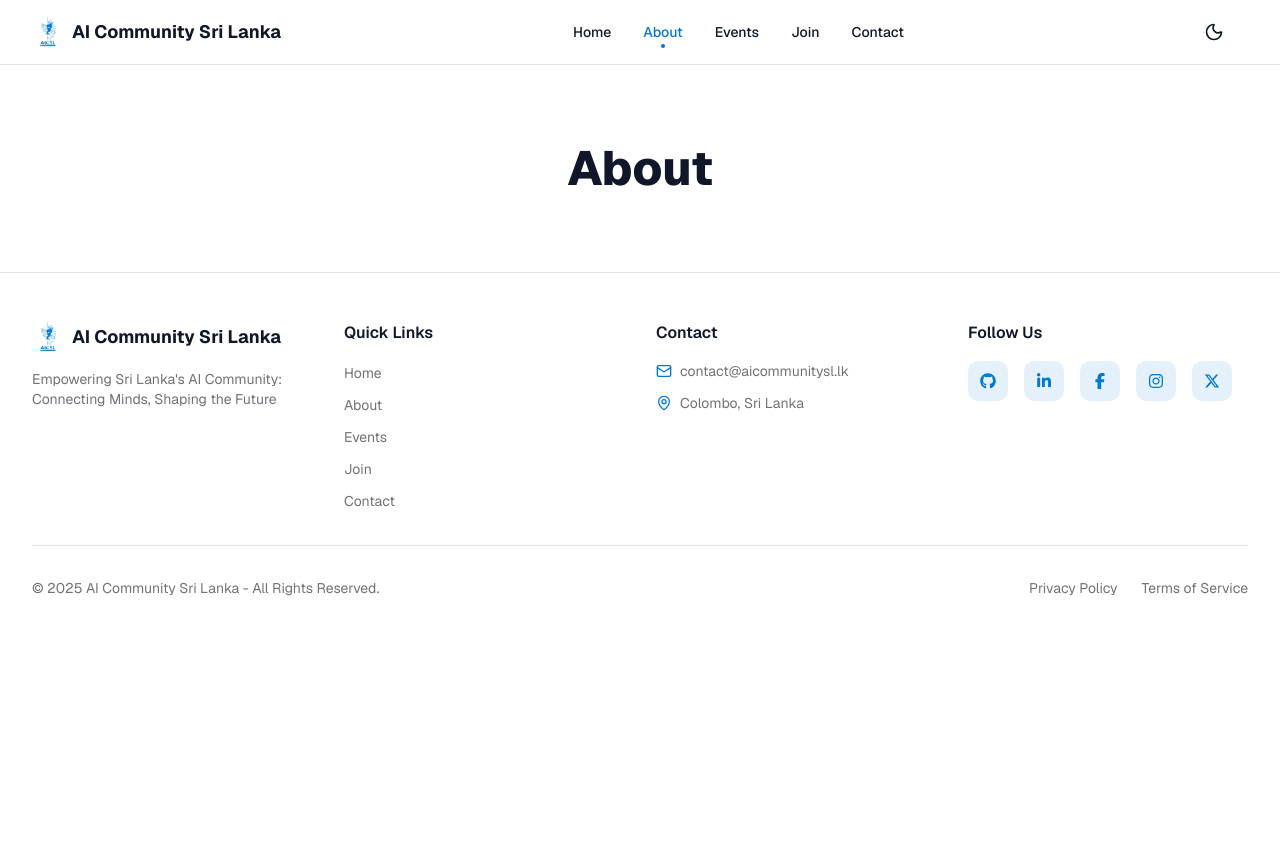
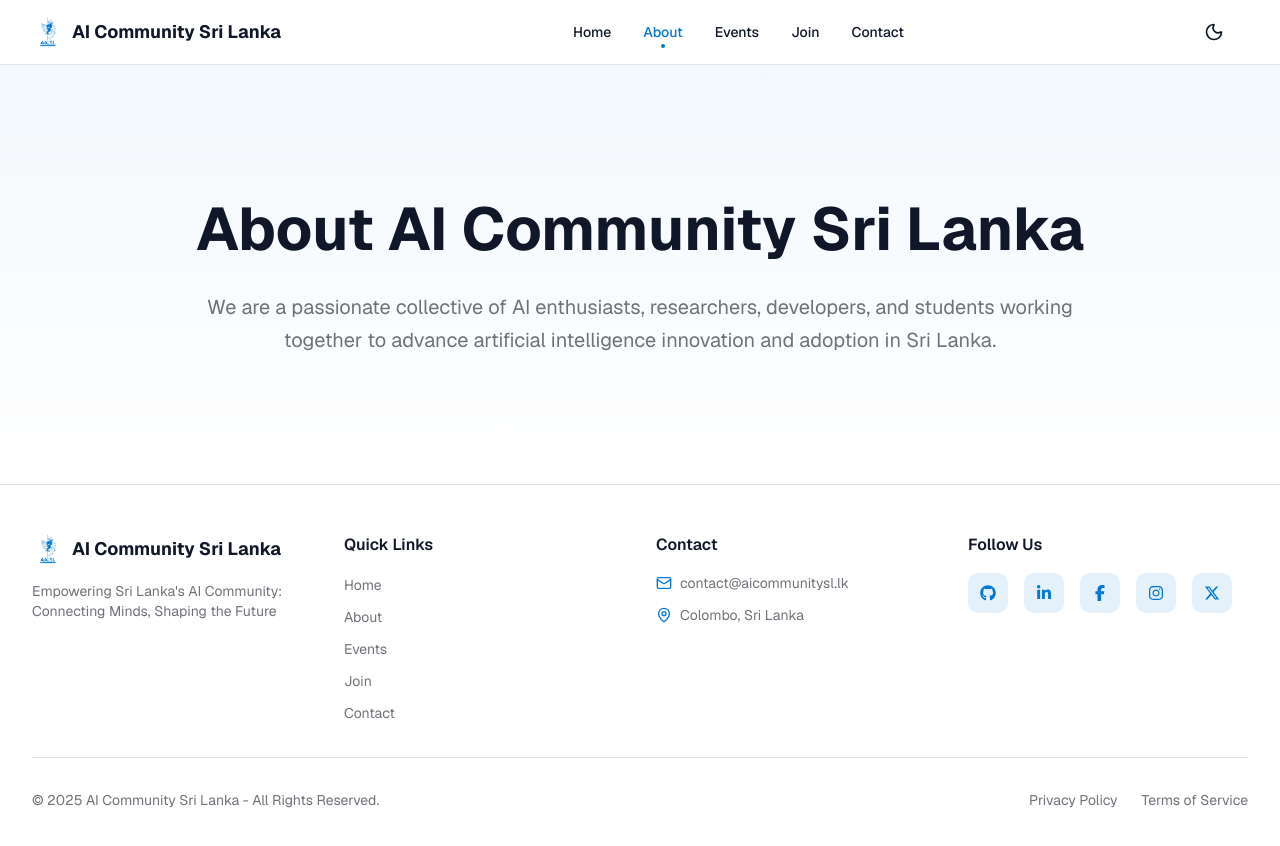
Before and after one commit to aicommunitysl/aicommunitysl-website, a Next.js app: page /about in a window 1280 px wide. Shown: the top 846 px of the page. Before the commit the page ends 800 px from the top, so only its background shows below. Built offline with nearby package versions, Linux system fonts and the light colour scheme.

Commit message:
feat(about): Add about hero section (refs #1)

```diff
--- a/app/about/page.tsx
+++ b/app/about/page.tsx
@@ -1,20 +1,25 @@
 import type { Metadata } from "next";
-import { metadataAbout } from "../../lib/metadata";
 import { Navbar } from "@/components/navbar";
 import { Footer } from "@/components/footer";
+import { AboutHero } from "@/components/about/about-hero";
 
-export const metadata: Metadata = metadataAbout;
+export const metadata: Metadata = {
+  title: "About Us - AI Community Sri Lanka",
+  description:
+    "Learn about AI Community Sri Lanka, our mission, vision, team members, and our journey to build the vibrant AI ecosystem in Sri Lanka.",
+  openGraph: {
+    title: "About Us - AI Community Sri Lanka",
+    description:
+      "Learn about our mission, vision, and the team behind AI Community Sri Lanka.",
+  },
+};
 
 export default function AboutPage() {
   return (
     <div className="min-h-screen bg-background">
       <Navbar />
       <main className="pt-16">
-        <div className="max-w-7xl mx-auto px-4 sm:px-6 lg:px-8 py-20 flex justify-center">
-          <h1 className="text-center text-4xl sm:text-5xl font-extrabold">
-            About
-          </h1>
-        </div>
+        <AboutHero />
       </main>
       <Footer />
     </div>
--- /dev/null
+++ b/components/about/about-hero.tsx
@@ -0,0 +1,18 @@
+"use client";
+
+export function AboutHero() {
+  return (
+    <section className="py-20 md:py-32 px-4 sm:px-6 lg:px-8 bg-linear-to-b from-primary/5 to-transparent">
+      <div className="max-w-4xl mx-auto text-center space-y-6 animate-fade-in">
+        <h1 className="text-4xl md:text-5xl lg:text-6xl font-bold leading-tight text-balance">
+          About AI Community Sri Lanka
+        </h1>
+        <p className="text-xl text-muted-foreground leading-relaxed">
+          We are a passionate collective of AI enthusiasts, researchers,
+          developers, and students working together to advance artificial
+          intelligence innovation and adoption in Sri Lanka.
+        </p>
+      </div>
+    </section>
+  );
+}
```
